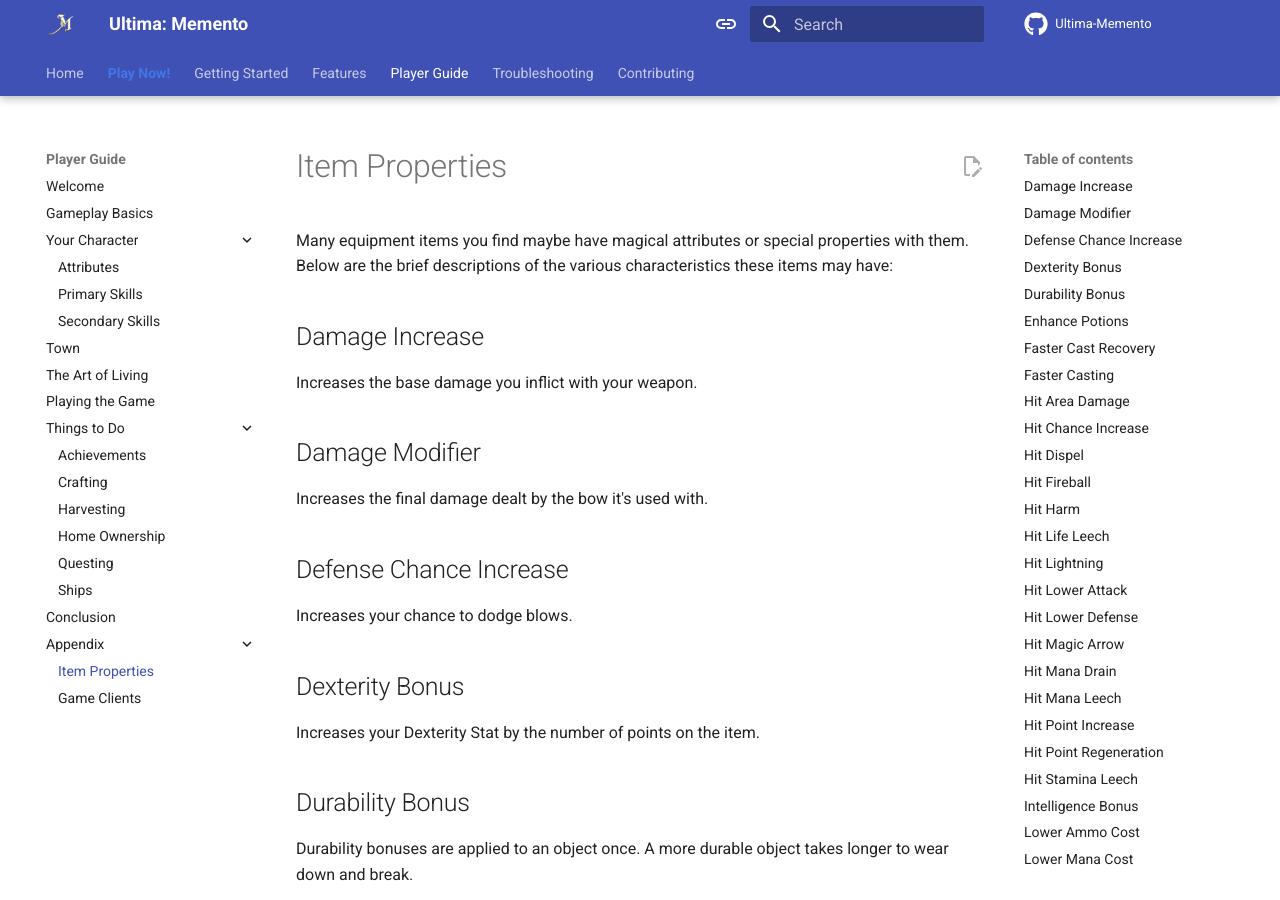
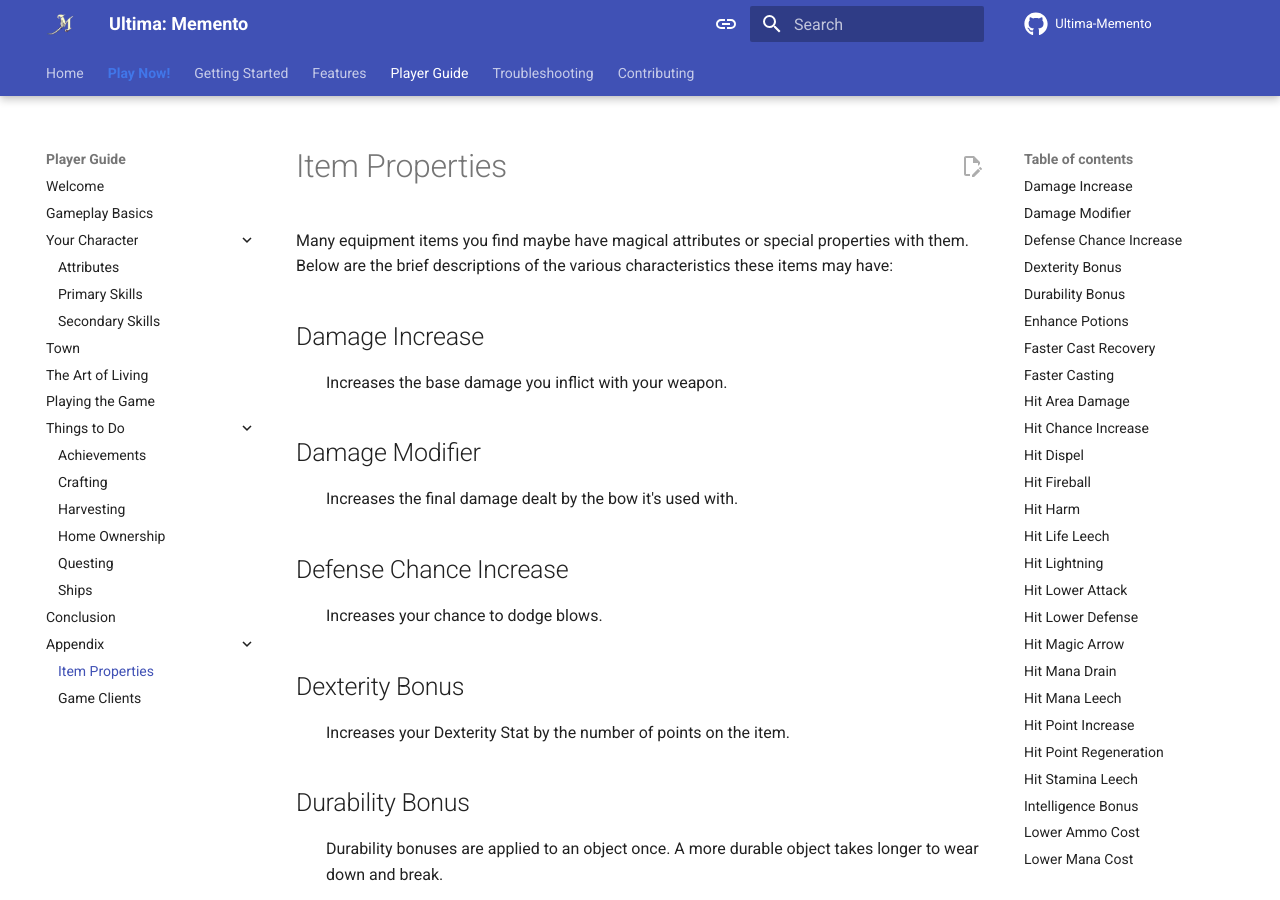
Before and after one commit to Jascen/Memento-Site, an MkDocs documentation site: the page built from docs/guide/appendix-item-properties.md, in a window 1280 px wide and 900 px high. Built offline with MkDocs 1.6.1 and Material for MkDocs 9.7.7, drawn with Linux system fonts in a browser that asks for light colours; comment, search, counter and statistics services are not loaded.

Commit message:
- Swap to KVP

```diff
--- a/docs/guide/appendix-item-properties.md
+++ b/docs/guide/appendix-item-properties.md
@@ -3,142 +3,142 @@
 Many equipment items you find maybe have magical attributes or special properties with them. Below are the brief descriptions of the various characteristics these items may have:
 
 ## Damage Increase
-Increases the base damage you inflict with your weapon.
+:	Increases the base damage you inflict with your weapon.
 
 ## Damage Modifier
-Increases the final damage dealt by the bow it's used with.
+:	Increases the final damage dealt by the bow it's used with.
 
 ## Defense Chance Increase
-Increases your chance to dodge blows.
+:	Increases your chance to dodge blows.
 
 ## Dexterity Bonus
-Increases your Dexterity Stat by the number of points on the item.
+:	Increases your Dexterity Stat by the number of points on the item.
 
 ## Durability Bonus
-Durability bonuses are applied to an object once. A more durable object takes longer to wear down and break.
+:	Durability bonuses are applied to an object once. A more durable object takes longer to wear down and break.
 
 ## Enhance Potions
-Increases the effects of potions when they are used. Poison and nightsight potions are excluded.
+:	Increases the effects of potions when they are used. Poison and nightsight potions are excluded.
 
 ## Faster Cast Recovery
-Shortens waiting time between casting spells.
+:	Shortens waiting time between casting spells.
 
 ## Faster Casting
-Decreases the time required to cast spells by 0.25 seconds per point. Different skills have different maximum FC caps.
+:	Decreases the time required to cast spells by 0.25 seconds per point. Different skills have different maximum FC caps.
 
 ## Hit Area Damage
-May be physical, fire, cold, poison or energy type. Provides a percentage chance on each hit to deal additional area damage based on half of the weapon damage inflicted to the primary target. The area damage is not inflicted to the original target, but is inflicted to attackable targets within a 5 tile radius of the original target.
+:	May be physical, fire, cold, poison or energy type. Provides a percentage chance on each hit to deal additional area damage based on half of the weapon damage inflicted to the primary target. The area damage is not inflicted to the original target, but is inflicted to attackable targets within a 5 tile radius of the original target.
 
 ## Hit Chance Increase
-Increases your chance to hit your opponents.
+:	Increases your chance to hit your opponents.
 
 ## Hit Dispel
-Has a percentage chance on each hit, based on the wielder's Tactics skill, to cast the magery spell dispel on any summoned creature.
+:	Has a percentage chance on each hit, based on the wielder's Tactics skill, to cast the magery spell dispel on any summoned creature.
 
 ## Hit Fireball
-Has a percentage chance on each hit to cast the magery spell fireball on the target.
+:	Has a percentage chance on each hit to cast the magery spell fireball on the target.
 
 ## Hit Harm
-Has a percentage chance on each hit to cast the magery spell harm on the target.
+:	Has a percentage chance on each hit to cast the magery spell harm on the target.
 
 ## Hit Life Leech
-On every successful hit, converts a percentage of the damage inflicted by the attack into hit points for the wielder.
+:	On every successful hit, converts a percentage of the damage inflicted by the attack into hit points for the wielder.
 
 ## Hit Lightning
-Has a percentage chance on each hit to cast the magery spell lightning on the target.
+:	Has a percentage chance on each hit to cast the magery spell lightning on the target.
 
 ## Hit Lower Attack
-Has a percentage chance on each hit to lower the hit chance of the target.
+:	Has a percentage chance on each hit to lower the hit chance of the target.
 
 ## Hit Lower Defense
-Has a percentage chance on each hit to lower the defensive capabilities of the target.
+:	Has a percentage chance on each hit to lower the defensive capabilities of the target.
 
 ## Hit Magic Arrow
-Has a percentage chance on each hit to cast the magery spell magic arrow on the target.
+:	Has a percentage chance on each hit to cast the magery spell magic arrow on the target.
 
 ## Hit Mana Drain
-Reduces the target's mana by a percentage of the damage dealt when the effect is triggered.
+:	Reduces the target's mana by a percentage of the damage dealt when the effect is triggered.
 
 ## Hit Mana Leech
-On every successful hit, converts a percentage of the damage inflicted by the attack into mana points for the wielder.
+:	On every successful hit, converts a percentage of the damage inflicted by the attack into mana points for the wielder.
 
 ## Hit Point Increase
-Increases your maximum hit points by the number of points on the item.
+:	Increases your maximum hit points by the number of points on the item.
 
 ## Hit Point Regeneration
-Increases the rate at which you regain hit points.
+:	Increases the rate at which you regain hit points.
 
 ## Hit Stamina Leech
-Has a percentage chance on each hit to convert 100% of the damage inflicted on the target into stamina for the wielder.
+:	Has a percentage chance on each hit to convert 100% of the damage inflicted on the target into stamina for the wielder.
 
 ## Intelligence Bonus
-Increases your Intelligence Stat by the number of points on the item.
+:	Increases your Intelligence Stat by the number of points on the item.
 
 ## Lower Ammo Cost
-Reduces the number of arrows/bolts used by a percentage.
+:	Reduces the number of arrows/bolts used by a percentage.
 
 ## Lower Mana Cost
-Lowers the amount of mana needed to cast a spell or use a special move.
+:	Lowers the amount of mana needed to cast a spell or use a special move.
 
 ## Lower Reagent Cost
-Lowers the amount of reagents needed to cast spells like magery and necromancy. 100% negates the need to carry reagents at all. Tithing points, though unused, are required to be available to cast Chivalry/Knightship spells. Elementalism reduces the amount of stamina loss for casting spells.
+:	Lowers the amount of reagents needed to cast spells like magery and necromancy. 100% negates the need to carry reagents at all. Tithing points, though unused, are required to be available to cast Chivalry/Knightship spells. Elementalism reduces the amount of stamina loss for casting spells.
 
 ## Lower Requirements
-Lowers any stat requirements the item has by a percentage. If an item has 100% Lower Requirements, it will have no stat requirements.
+:	Lowers any stat requirements the item has by a percentage. If an item has 100% Lower Requirements, it will have no stat requirements.
 
 ## Luck
-Increases the character's luck, which aids in events such as finding better treasure or avoiding traps.
+:	Increases the character's luck, which aids in events such as finding better treasure or avoiding traps.
 
 ## Mage Armor
-Negates impediments to both active and passive meditation from armor types that would normally block it. Also negates impediment to stealth skill.
+:	Negates impediments to both active and passive meditation from armor types that would normally block it. Also negates impediment to stealth skill.
 
 ## Mage Weapon
-Allows magery skill to substitute for the normal combat skill of the weapon. Special moves cannot be used via this substitution. Magery skill is reduced by the value noted while a mage weapon is equipped.
+:	Allows magery skill to substitute for the normal combat skill of the weapon. Special moves cannot be used via this substitution. Magery skill is reduced by the value noted while a mage weapon is equipped.
 
 ## Mana Increase
-Increases your maximum mana by the number of points on the item.
+:	Increases your maximum mana by the number of points on the item.
 
 ## Mana Regeneration
-Increases the rate at which you regain mana, subject to diminishing returns.
+:	Increases the rate at which you regain mana, subject to diminishing returns.
 
 ## Night Sight
-Helps you see in darkness, but also helps you in stumbling upon hidden dungeon treasure. The more night sight items you have equipped, the greater the chance to find such hidden treasure.
+:	Helps you see in darkness, but also helps you in stumbling upon hidden dungeon treasure. The more night sight items you have equipped, the greater the chance to find such hidden treasure.
 
 ## Reflect Physical Damage
-Reflect Physical Damage will reflect a percentage of any kinetic physical damage that is inflicted on you back onto the one who inflicted it.
+:	Reflect Physical Damage will reflect a percentage of any kinetic physical damage that is inflicted on you back onto the one who inflicted it.
 
 ## Resist
-Types are: physical, fire, cold, poison, energy. This allows you to resist a percentage of all described damage.
+:	Types are: physical, fire, cold, poison, energy. This allows you to resist a percentage of all described damage.
 
 ## Self Repair
-Has a chance of regaining durability each time it takes damage in the amount of the self repair.
+:	Has a chance of regaining durability each time it takes damage in the amount of the self repair.
 
 ## Skill Bonus
-Increases points in that particular skill.
+:	Increases points in that particular skill.
 
 ## Slayer
-Weapons and spellbooks will do increased damage against all creatures within a certain group (~ x2), while musical instruments will be more effective.
+:	Weapons and spellbooks will do increased damage against all creatures within a certain group (~ x2), while musical instruments will be more effective.
 
 ## Spell Channeling
-Retains equipped weapon or shield when casting spells.
+:	Retains equipped weapon or shield when casting spells.
 
 ## Spell Damage Increase
-Increases spell damage inflicted.
+:	Increases spell damage inflicted.
 
 ## Stamina Increase
-Increases your maximum stamina by the number of points on the item.
+:	Increases your maximum stamina by the number of points on the item.
 
 ## Stamina Regeneration
-Increases the stamina regain rate.
+:	Increases the stamina regain rate.
 
 ## Strength Bonus
-Increases your Strength by this value.
+:	Increases your Strength by this value.
 
 ## Swing Speed Increase
-Increases the base speed at which you swing your weapon. Duration between swing speed decreases until it reaches a minimum.
+:	Increases the base speed at which you swing your weapon. Duration between swing speed decreases until it reaches a minimum.
 
 ## Use Best Weapon Skill
-Substitutes the character's trained weapon skill for that normally required for the weapon type, but for melee weapons only. Marksmanship is not included.
+:	Substitutes the character's trained weapon skill for that normally required for the weapon type, but for melee weapons only. Marksmanship is not included.
 
 ## Weight Reduction
-Reduces the weight of the ammunition contained within a quiver.
+:	Reduces the weight of the ammunition contained within a quiver.
```
